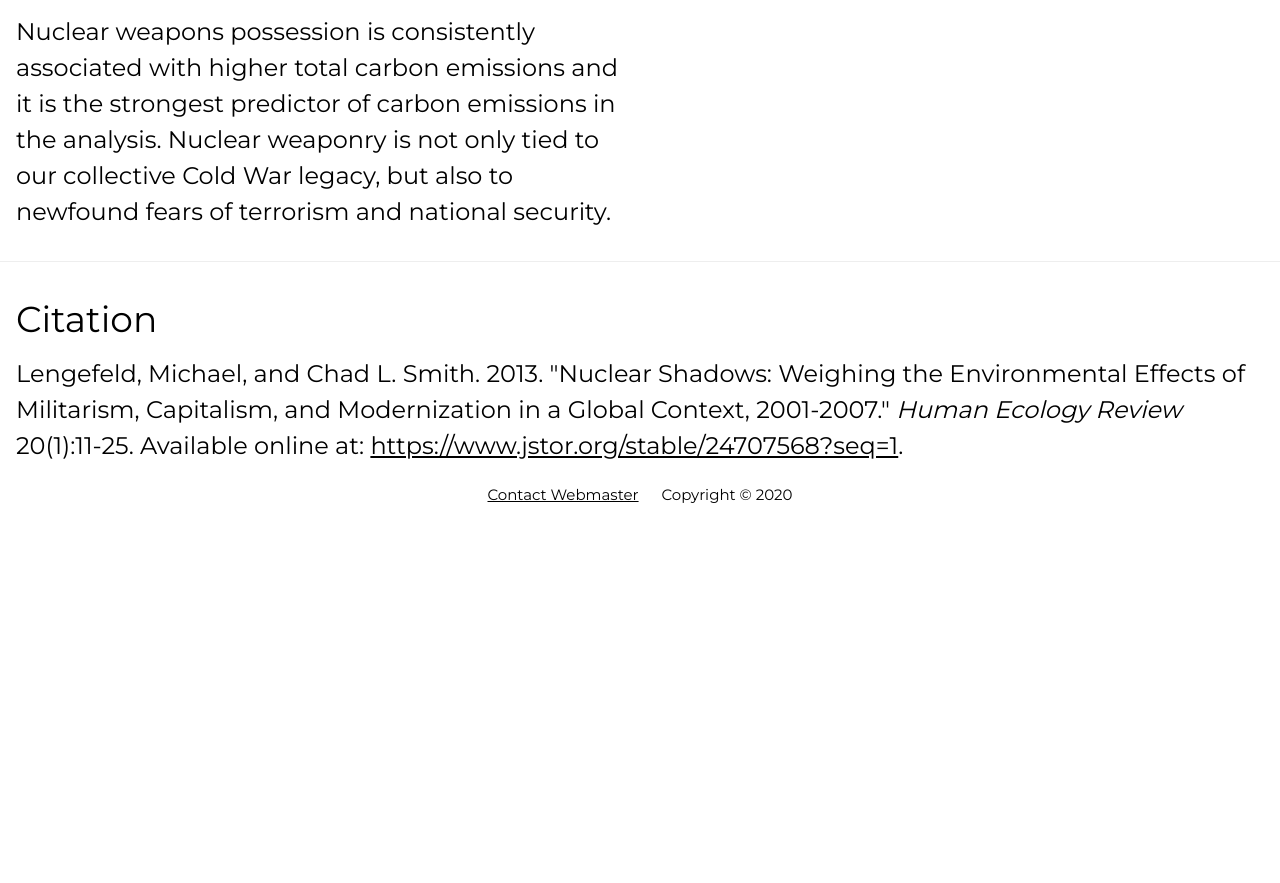
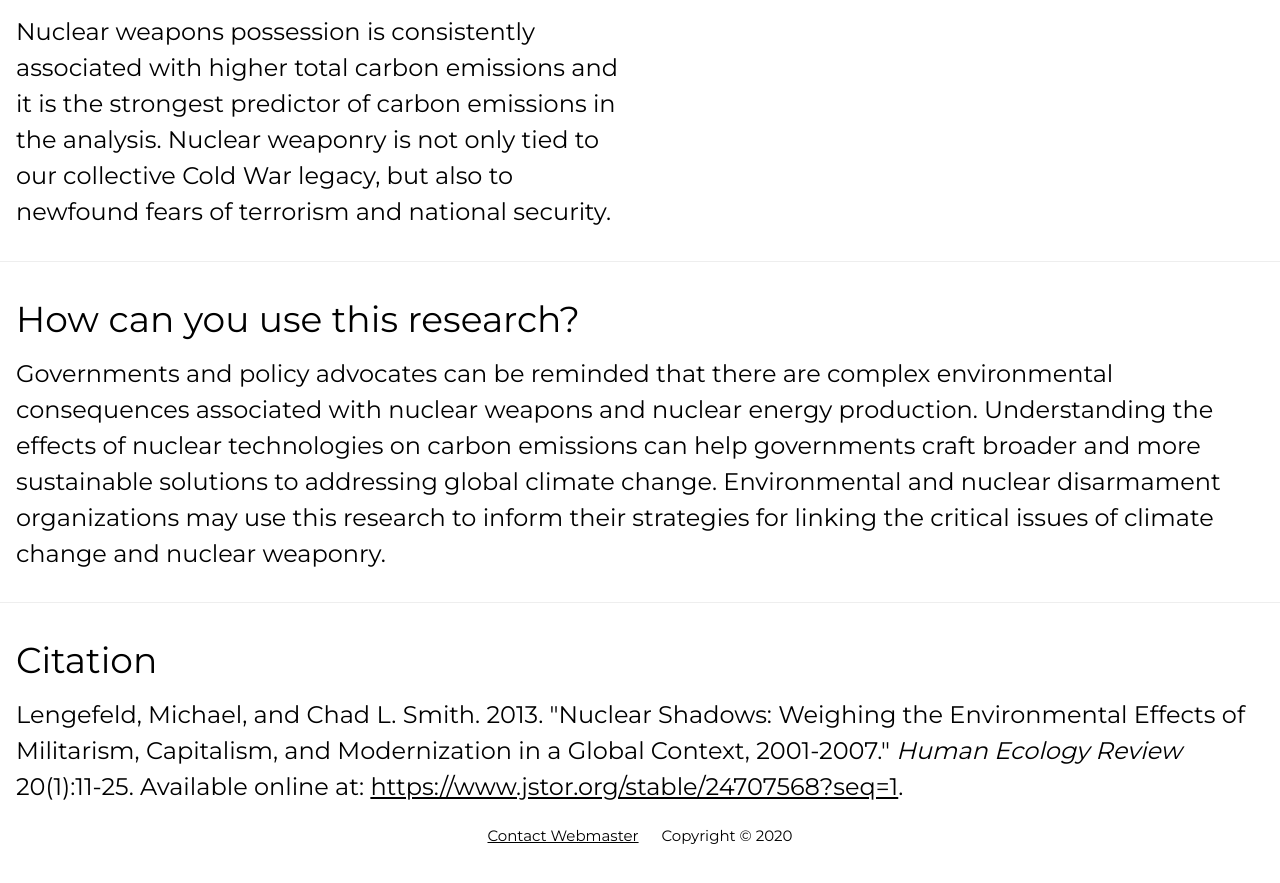
Before and after one commit to resilience1/resilience1.github.io, a Jekyll site: the page built from research/nucleartech.html, in a window 1280 px wide and 900 px high, scrolled down 2655 px. Shown: the top 883 px of the window. Built offline with Jekyll 4.4.1, drawn with Linux system fonts in a browser that asks for light colours; nearby versions of some CDN libraries; before the commit the page ends 3214 px from its top, so only the background shows below that.

Commit message:
Update nucleartech.html

```diff
--- a/research/nucleartech.html
+++ b/research/nucleartech.html
@@ -277,6 +277,19 @@ title: CO2 Emissions and Nuclear Technologies | Michael Lengefeld
 	</div>
 		<hr>
 
+		<div class="w3-row">
+		<div class="w3-container">
+			<h1>How can you use this research?</h1>
+			<h2>Governments and policy advocates can be reminded that there are complex environmental
+				consequences associated with nuclear weapons and nuclear energy production. Understanding
+				the effects of nuclear technologies on carbon emissions can help governments craft broader
+				and more sustainable solutions to addressing global climate change.
+				Environmental and nuclear disarmament organizations may use this research to inform their
+				strategies for linking the critical issues of climate change and nuclear weaponry.
+			</h2>
+		</div>
+		</div>
+			<hr>
 	<div class="w3-container">
 		<h1>Citation</h1>
 		<h2>Lengefeld, Michael, and Chad L. Smith. 2013. "Nuclear Shadows: Weighing the Environmental Effects of Militarism,
```
